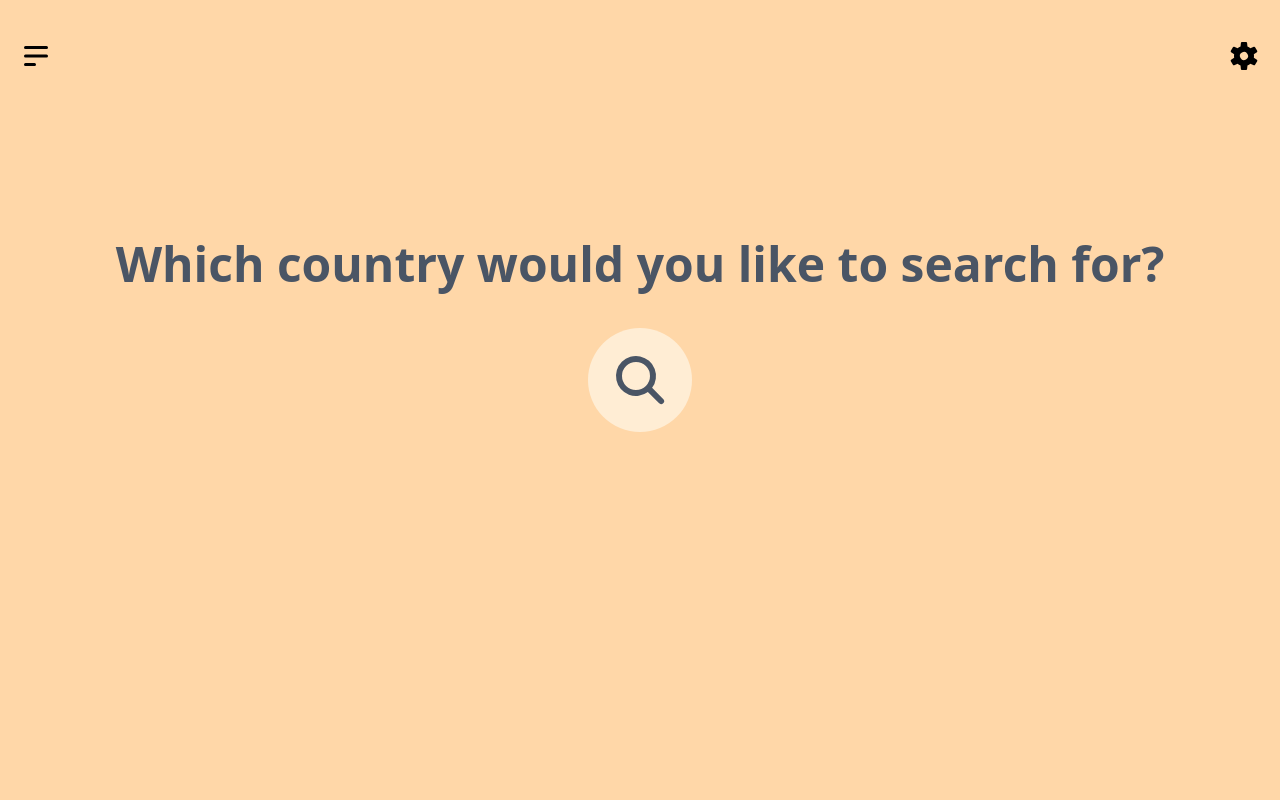
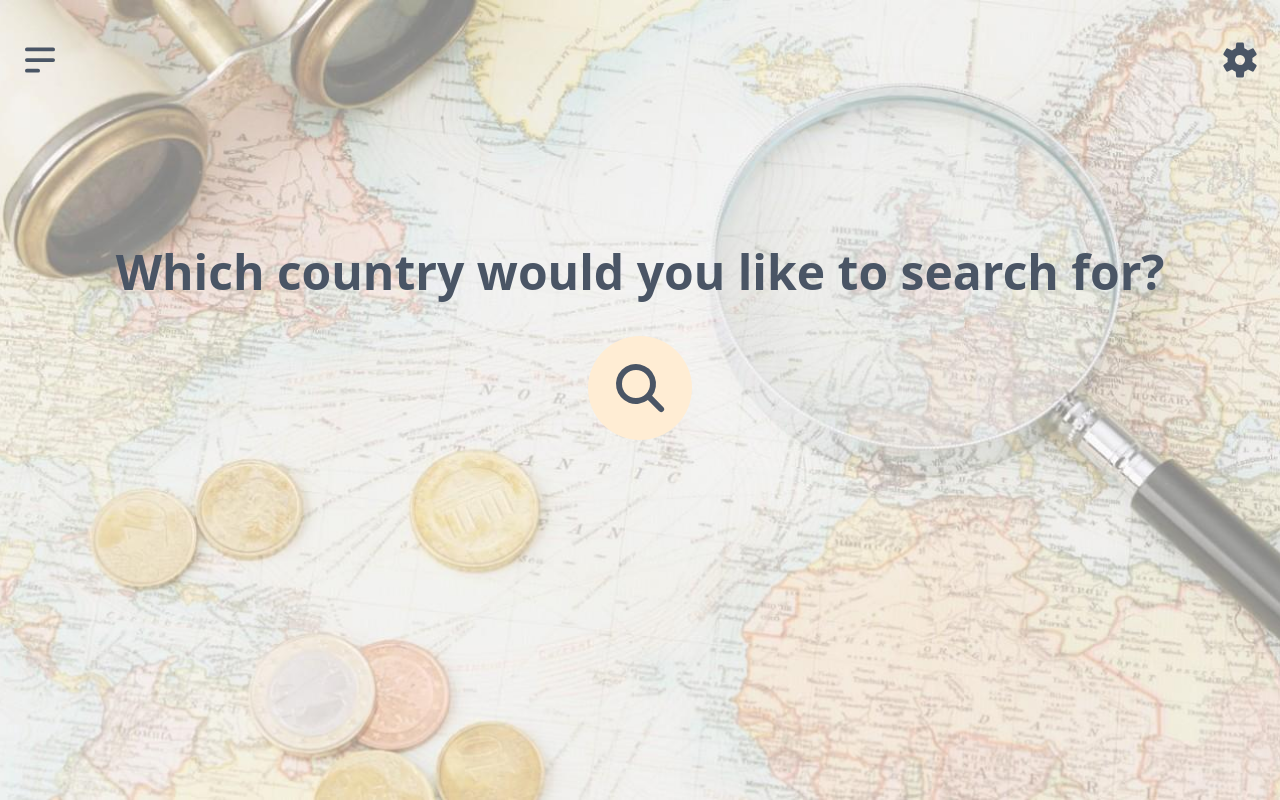
Before and after one commit to mcplux/atlas-vue, a Vue app: page /countries in a window 1280 px wide. Built offline with nearby package versions, Linux system fonts and the light colour scheme; the HTML template or start-up script is replaced by a standard one.

Commit message:
Add image overlay

```diff
--- a/src/App.vue
+++ b/src/App.vue
@@ -13,7 +13,7 @@ const toggleSidebar = () => {
 
 <template>
   <!-- Screen -->
-  <div class="bg-orange-200 min-h-screen flex">
+  <div class="min-h-screen flex bg-[url('/bg.jpeg')] bg-cover bg-center bg-no-repeat text-gray-600">
     <!-- Sidebar -->
     <aside
       class="fixed lg:static bg-orange-100 w-64 lg:w-96 h-screen z-10 transform transition-transform"
@@ -39,10 +39,10 @@ const toggleSidebar = () => {
         <!-- Header -->
         <header class="flex justify-between">
           <button @click="toggleSidebar">
-            <Bars3BottomLeftIcon class="size-8" />
+            <Bars3BottomLeftIcon class="size-10" />
           </button>
           <button>
-            <Cog6ToothIcon class="size-8" />
+            <Cog6ToothIcon class="size-10" />
           </button>
         </header>
 
--- a/src/views/CountriesView.vue
+++ b/src/views/CountriesView.vue
@@ -3,7 +3,7 @@ import { MagnifyingGlassIcon } from '@heroicons/vue/16/solid'
 </script>
 
 <template>
-  <div class="h-screen flex flex-col items-center gap-10 pt-32 text-gray-600">
+  <div class="h-screen flex flex-col items-center gap-10 pt-32">
     <h1 class="text-5xl text-center font-bold">Which country would you like to search for?</h1>
     <button
       class="p-5 bg-orange-100 rounded-full cursor-pointer hover:bg-orange-200 transition-colors"
```
Also changed, not shown: public/bg.jpeg (added).
